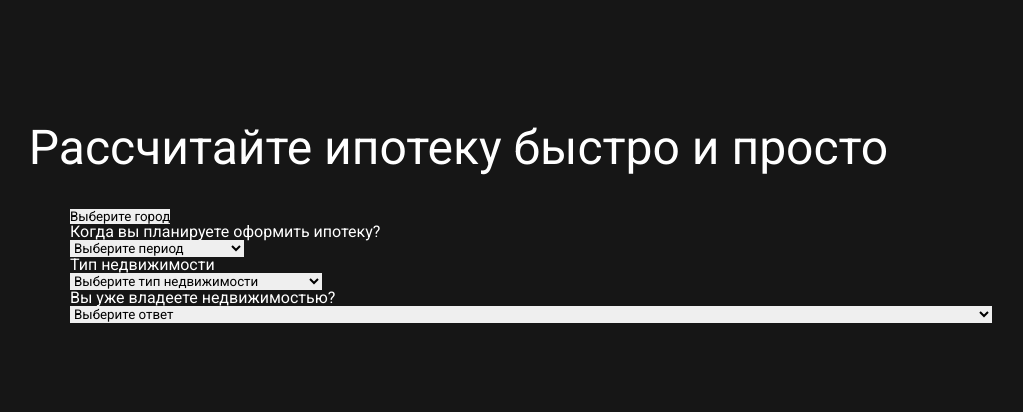
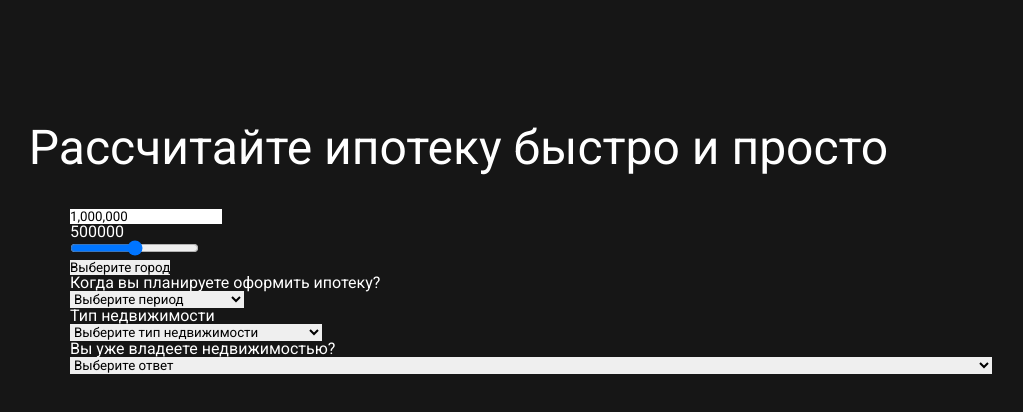
Before and after one commit to repmacrypn/Bankimonline, a React (Vite) app: page / in a window 1280 px wide. Shown: the top 412 px of the page, without its empty margins (109-1132 px from the left). Built offline with nearby package versions, Linux system fonts and the light colour scheme.

Commit message:
fix: custom text input + range input done

```diff
--- /dev/null
+++ b/src/components/Input/RangeInput/index.tsx
@@ -0,0 +1,40 @@
+import { useEffect, useState } from 'react'
+
+import { IRangeInput } from './interface'
+
+export const RangeInput = ({ max }: IRangeInput) => {
+    const [numValue, setNumValue] = useState(500000)
+    const [errorMessage, setErrorMessage] = useState('')
+
+    const maxValue = Number(max.split(',').join(''))
+
+    const handleNumChange = (e: React.ChangeEvent<HTMLInputElement>) => {
+        setNumValue(Number(e.target.value))
+    }
+
+    useEffect(() => {
+        setErrorMessage('')
+
+        if (numValue < maxValue * 0.25) setErrorMessage('Сумма первоначального взноса не может быть меньше 25% от стоимости недвижимости')
+        if (isNaN(maxValue)) setErrorMessage('Обновите значение стоимости недвижимости')
+    }, [numValue, maxValue])
+
+    return (
+        <div>
+            <div>
+                {numValue}
+            </div>
+            <input
+                type="range"
+                min={0}
+                max={maxValue || 0}
+                step={Math.ceil(numValue / 10000)}
+                value={numValue}
+                onChange={handleNumChange}
+            />
+            <div>
+                {errorMessage}
+            </div>
+        </div>
+    )
+}
--- /dev/null
+++ b/src/components/Input/RangeInput/interface.ts
@@ -0,0 +1,3 @@
+export interface IRangeInput {
+    max: string;
+}
--- /dev/null
+++ b/src/components/Input/TextInput/index.tsx
@@ -0,0 +1,16 @@
+import { ITextInput } from './interface'
+
+export const TextInput = ({ inputValue, handleInputChange, errorMessage }: ITextInput) => {
+    return (
+        <div>
+            <input
+                type='text'
+                value={inputValue}
+                onChange={handleInputChange}
+            />
+            <div>
+                {errorMessage}
+            </div>
+        </div>
+    )
+}
--- /dev/null
+++ b/src/components/Input/TextInput/interface.ts
@@ -0,0 +1,6 @@
+export interface ITextInput {
+    inputValue: string;
+    errorMessage: string;
+    handleInputChange: (e: React.ChangeEvent<HTMLInputElement>) => void;
+
+}
--- a/src/components/Main/index.tsx
+++ b/src/components/Main/index.tsx
@@ -3,10 +3,12 @@ import { propertyType } from 'src/constants/propertyType'
 import { whenToBuyProperty } from 'src/constants/whenToBuy'
 import { Select } from '../Select'
 import { CustomSelectSearch } from '../Select/CustomSelectSearch'
+import { SearchBlock } from '../SearchBlock'
 
 export const Main = () => {
     return (
         <main>
+            <SearchBlock />
             <CustomSelectSearch />
             <Select
                 placeholder='Выберите период'
@@ -29,11 +31,3 @@ export const Main = () => {
         </main>
     )
 }
-
-export const CustomSelect = () => {
-    return (
-        <div>
-
-        </div>
-    )
-}
--- /dev/null
+++ b/src/components/SearchBlock/index.tsx
@@ -0,0 +1,36 @@
+import { useState } from 'react'
+
+import { RangeInput } from '../Input/RangeInput'
+import { TextInput } from '../Input/TextInput'
+
+export const SearchBlock = () => {
+    const [inputValue, setInputValue] = useState('1,000,000')
+    const [errorMessage, setErrorMessage] = useState('')
+
+    const handleInputChange = (e: React.ChangeEvent<HTMLInputElement>) => {
+        const curStringValue = e.target.value.split(',').join('')
+        const numValue = Number(curStringValue)
+
+        setInputValue(curStringValue.replace(/\B(?=(\d{3})+(?!\d))/g, ','))
+        setErrorMessage('')
+
+        if (isNaN(numValue)) setErrorMessage('Стоимость должна быть числовым значением')
+        if (numValue > 10000000) setErrorMessage('Стоимость недвижимости не может превышать 10,000,000')
+        if (numValue < 0) setErrorMessage('Стоимость недвижимости не может быть меньше 0')
+        if (numValue === 0) setErrorMessage('Стоимость недвижимости не может быть равна 0')
+        if (e.target.value === '') setErrorMessage('Поле обязательно для заполнения')
+    }
+
+    return (
+        <div>
+            <TextInput
+                inputValue={inputValue}
+                errorMessage={errorMessage}
+                handleInputChange={handleInputChange}
+            />
+            <RangeInput
+                max={inputValue}
+            />
+        </div>
+    )
+}
--- a/src/components/Select/CustomSelectSearch/index.tsx
+++ b/src/components/Select/CustomSelectSearch/index.tsx
@@ -1,6 +1,8 @@
 import { useState } from 'react'
+
+import { IPropertyTown, propertyTown } from 'src/constants/propertyTown'
+
 import styles from './styles.module.scss'
-import { IPropertyTown, propertyTown } from 'src/constants/propertyTown'
 
 export const CustomSelectSearch = () => {
     const [isVisible, setIsVisible] = useState(false)
```
Also changed, not shown: src/components/Input/RangeInput/styles.module.scss (added), src/components/Input/TextInput/styles.module.scss (added).
